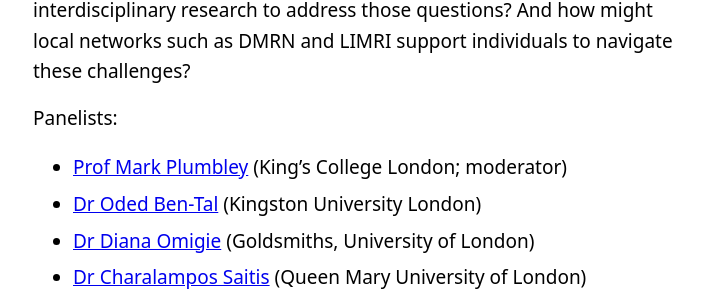
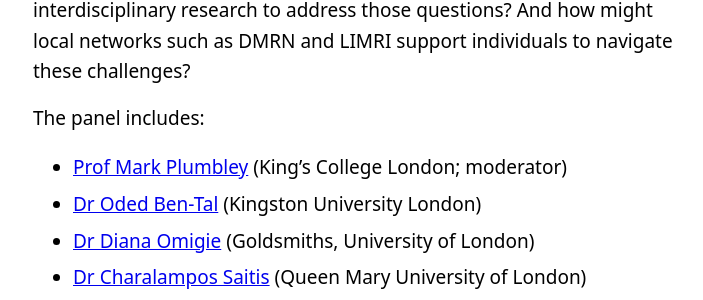
Before and after one commit to dmrn-limri/dmrn-limri.github.io, a Jekyll site: the page built from _posts/2025-12-16-launch-panel-dmrn20.md, in a window 1280 px wide. Shown: the part 604-904 px from the top of the page, without its empty margins (287-990 px from the left). Built offline with Jekyll 4.4.1, drawn with Linux system fonts in a browser that asks for light colours.

Commit message:
Update 2025-12-16-launch-panel-dmrn20.md

```diff
--- a/_posts/2025-12-16-launch-panel-dmrn20.md
+++ b/_posts/2025-12-16-launch-panel-dmrn20.md
@@ -8,7 +8,7 @@ LIMRI launches at the [DMRN+20](https://www.qmul.ac.uk/dmrn/dmrn20/) workshop on
 
 We are witnessing a fast-changing research landscape with the advent of deep learning and other data-centric methods applied to ever growing list of domains we used to consider the preserve of humans alone. Within this context, it is sometimes difficult to distinguish between genuine breakthroughs, over excited reporting, and hyped-up marketing. **The aim of this panel, which launches the *London Interdisciplinary Music Research Initiative*, is to stimulate discussion on current frontiers in music research with emphasis on interdisciplinary approaches.** What are the questions we should be asking and aren’t? How can we facilitate cross-disriplinary and interdisciplinary research to address those questions? And how might local networks such as DMRN and LIMRI support individuals to navigate these challenges?
 
-Panelists:
+The panel includes:
 * [Prof Mark Plumbley](https://www.kcl.ac.uk/people/mark-plumbley) (King's College London; moderator)
 * [Dr Oded Ben-Tal](https://www.kingston.ac.uk/about/staff/dr-oded-ben-tal) (Kingston University London)
 * [Dr Diana Omigie](https://www.gold.ac.uk/mind-body-society/people/omigie/) (Goldsmiths, University of London)
```
